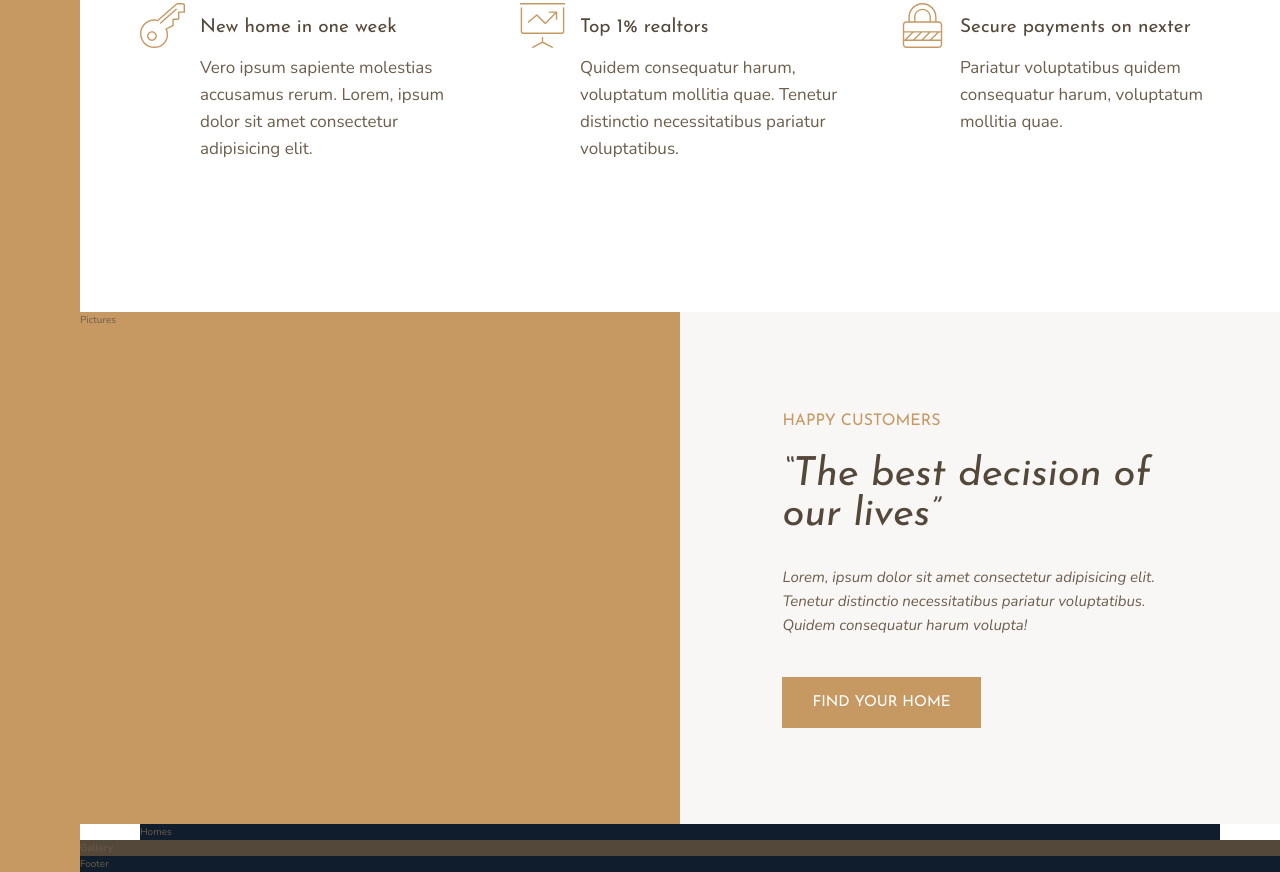
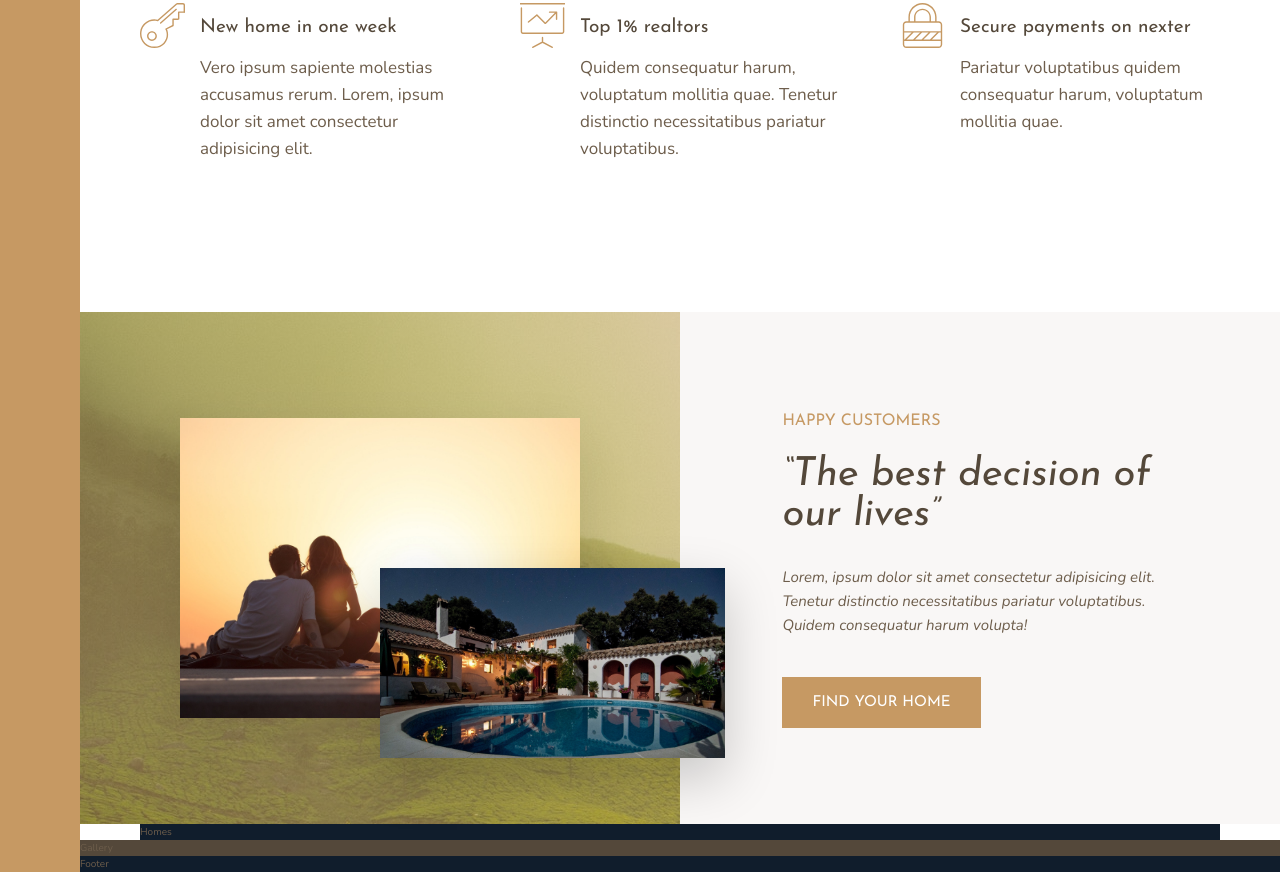
Before and after one commit to kiethohoai/nexter-project, a website: page index.html in a window 1280 px wide. Shown: the part 986-1858 px from the top of the page. Drawn offline with nearby package versions, Linux system fonts and the light colour scheme.

Commit message:
007 Building the Story Section - Part 2

```diff
--- a/index.html
+++ b/index.html
@@ -100,12 +100,17 @@
     </section>
 
     <!-- todo Pictures -->
-    <div class="story__pictures">Pictures</div>
+    <div class="story__pictures">
+      <img class="story__img--1" src="img/story-1.jpeg" alt="Story 1" />
+      <img class="story__img--2" src="img/story-2.jpeg" alt="Story 2" />
+    </div>
 
     <!-- todo Story content -->
     <div class="story__content">
       <h3 class="heading-3 mb-sm">Happy Customers</h3>
-      <h2 class="heading-2 heading-2--dark mb-md">&ldquo;The best decision of our lives&rdquo;</h2>
+      <h2 class="heading-2 heading-2--dark mb-md">
+        &ldquo;The best decision of our lives&rdquo;
+      </h2>
       <p class="story__text">
         Lorem, ipsum dolor sit amet consectetur adipisicing elit. Tenetur
         distinctio necessitatibus pariatur voluptatibus. Quidem consequatur
--- a/sass/_story.scss
+++ b/sass/_story.scss
@@ -2,6 +2,31 @@
   &__pictures {
     background-color: $color-primary;
     grid-column: 2 / 7;
+    background-image: linear-gradient(
+        rgba($color-primary, 0.5),
+        rgba($color-primary, 0.5)
+      ),
+      url(../img/back.jpg);
+
+    display: grid;
+    grid-template-rows: repeat(6, 1fr);
+    grid-template-columns: repeat(6, 1fr);
+  }
+
+  &__img--1 {
+    width: 100%;
+    grid-column: 2 / 6;
+    grid-row: 2/6;
+    align-self: center;
+    box-shadow: 0 2rem 5rem rgba(0, 0, 0, 0.1);
+  }
+
+  &__img--2 {
+    width: 115%;
+    grid-column: 4 / -1;
+    grid-row: 4 / -1;
+    z-index: 100;
+    box-shadow: 0 2rem 5rem rgba(0, 0, 0, 0.2);
   }
 
   &__content {
```
Also changed, not shown: README.MD, css/main.css, 1 other file.
